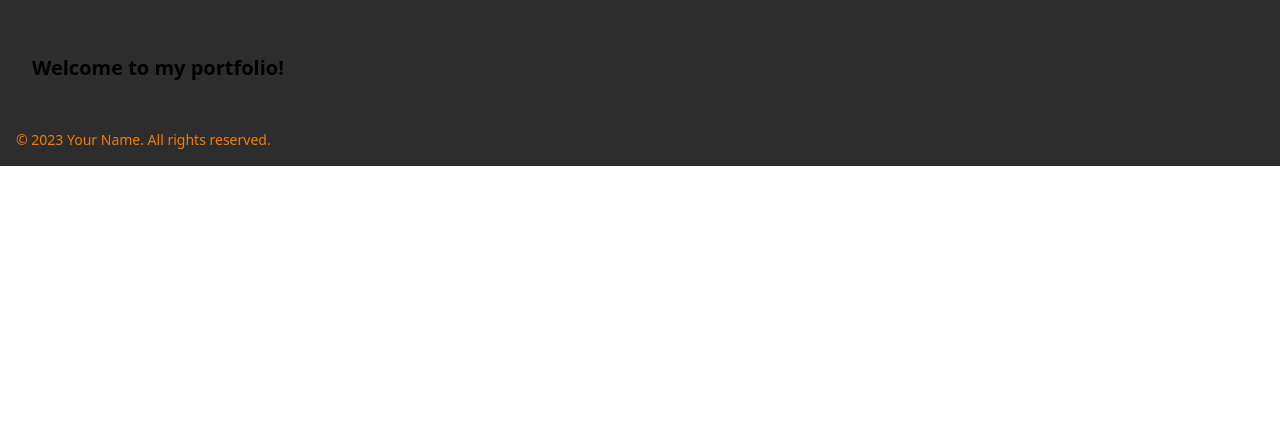
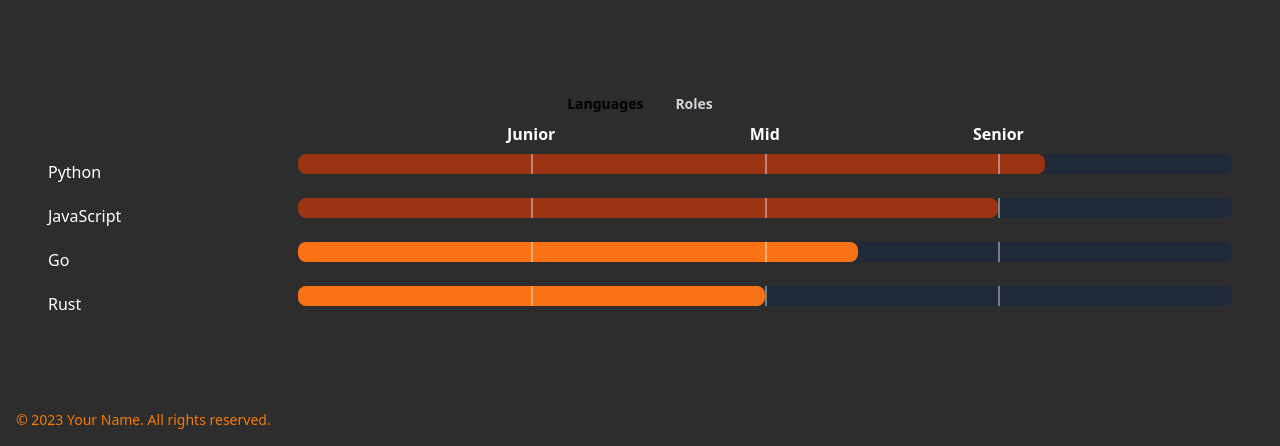
Before and after one commit to Rlyehan/personal-website, a React (Create React App) app in the folder frontend/: page / in a window 1280 px wide. Shown: the part 834-1280 px from the top of the page. Before the commit the page ends 1000 px from the top, so only its background shows below. Built offline with nearby package versions, Linux system fonts and the light colour scheme.

Commit message:
started ProgressBar componenets

```diff
--- /dev/null
+++ b/frontend/src/components/skills/SkillPRogressTabs.tsx
@@ -0,0 +1,64 @@
+import React, { useState } from 'react';
+import SkillProgressBar from './SkillProgressBar';
+
+const skillData = {
+  languages: [
+    { skill: 'Python', percentage: 80 },
+    { skill: 'JavaScript', percentage: 75 },
+    { skill: 'Go', percentage: 60 },
+    { skill: 'Rust', percentage: 50 },
+  ],
+  roles: [
+    { skill: 'Backend Developer', percentage: 80 },
+    { skill: 'Frontend Developer', percentage: 70 },
+    { skill: 'DevOps Engineer', percentage: 60 },
+    { skill: 'Data Engineer', percentage: 50 },
+  ],
+};
+
+const SkillProgressTabs: React.FC = () => {
+  const [activeTab, setActiveTab] = useState('languages');
+
+  const renderSkillProgress = (
+    skills: Array<{ skill: string; percentage: number }>,
+  ) => {
+    return skills.map((skill, index) => (
+      <SkillProgressBar
+        key={skill.skill}
+        skill={skill.skill}
+        percentage={skill.percentage}
+        isFirst={index === 0}
+      />
+    ));
+  };
+
+  return (
+    <div className="container mx-auto px-4 py-8">
+      <div className="flex justify-center mb-8">
+        <button
+          className={`px-4 py-2 font-semibold text-sm ${
+            activeTab === 'languages'
+              ? 'bg-darkGray text-darkOrange'
+              : 'text-gray-300 hover:text-darkOrange hover:bg-gray-800'
+          }`}
+          onClick={() => setActiveTab('languages')}
+        >
+          Languages
+        </button>
+        <button
+          className={`px-4 py-2 font-semibold text-sm ${
+            activeTab === 'roles'
+              ? 'bg-darkGray text-darkOrange'
+              : 'text-gray-300 hover:text-darkOrange hover:bg-gray-800'
+          }`}
+          onClick={() => setActiveTab('roles')}
+        >
+          Roles
+        </button>
+      </div>
+      {renderSkillProgress(skillData[activeTab as keyof typeof skillData])}
+    </div>
+  );
+};
+
+export default SkillProgressTabs;
--- /dev/null
+++ b/frontend/src/components/skills/SkillProgressBar.tsx
@@ -0,0 +1,53 @@
+import React from 'react';
+
+interface SkillProgressBarProps {
+  skill: string;
+  percentage: number;
+  isFirst: boolean;
+}
+
+const SkillProgressBar: React.FC<SkillProgressBarProps> = ({
+  skill,
+  percentage,
+  isFirst,
+}) => {
+  return (
+    <div className="my-2 mt-2">
+      <div className="flex justify-between items-center mb-1">
+        <span className="text-white w-1/5 mr-4">{skill}</span>
+        <div className="relative w-4/5">
+          {isFirst && (
+            <>
+              <div className="absolute top-0 left-1/4 text-s text-white -mt-8 transform -translate-x-1/2">
+                <span className="font-bold">Junior</span>
+              </div>
+              <div className="absolute top-0 left-1/2 text-s text-white -mt-8 transform -translate-x-1/2">
+                <span className="font-bold">Mid</span>
+              </div>
+              <div className="absolute top-0 left-3/4 text-s text-white -mt-8 transform -translate-x-1/2">
+                <span className="font-bold">Senior</span>
+              </div>
+            </>
+          )}
+          <div className={`w-full h-5 rounded-lg bg-gray-800 mb-4 relative`}>
+            <div
+              className={`h-full rounded-lg ${
+                percentage >= 66
+                  ? 'bg-orange-800'
+                  : percentage >= 33
+                  ? 'bg-orange-500'
+                  : 'bg-orange-300'
+              } transition-all duration-500`}
+              style={{ width: `${percentage}%` }}
+            ></div>
+            <div className="absolute top-0 left-1/4 w-0.5 h-full bg-white opacity-40"></div>
+            <div className="absolute top-0 left-1/2 w-0.5 h-full bg-white opacity-40"></div>
+            <div className="absolute top-0 left-3/4 w-0.5 h-full bg-white opacity-40"></div>
+          </div>
+        </div>
+      </div>
+    </div>
+  );
+};
+
+export default SkillProgressBar;
--- a/frontend/src/pages/Home.tsx
+++ b/frontend/src/pages/Home.tsx
@@ -1,12 +1,13 @@
 import React from 'react';
 import Hero from '../components/Hero';
+import SkillTabs from '../components/skills/SkillPRogressTabs';
 
 const Home: React.FC = () => {
   return (
     <div className="min-h-screen flex flex-col">
       <main className="flex-grow">
         <Hero />
-        <h2 className="text-xl font-bold">Welcome to my portfolio!</h2>
+        <SkillTabs />
       </main>
     </div>
   );
```
